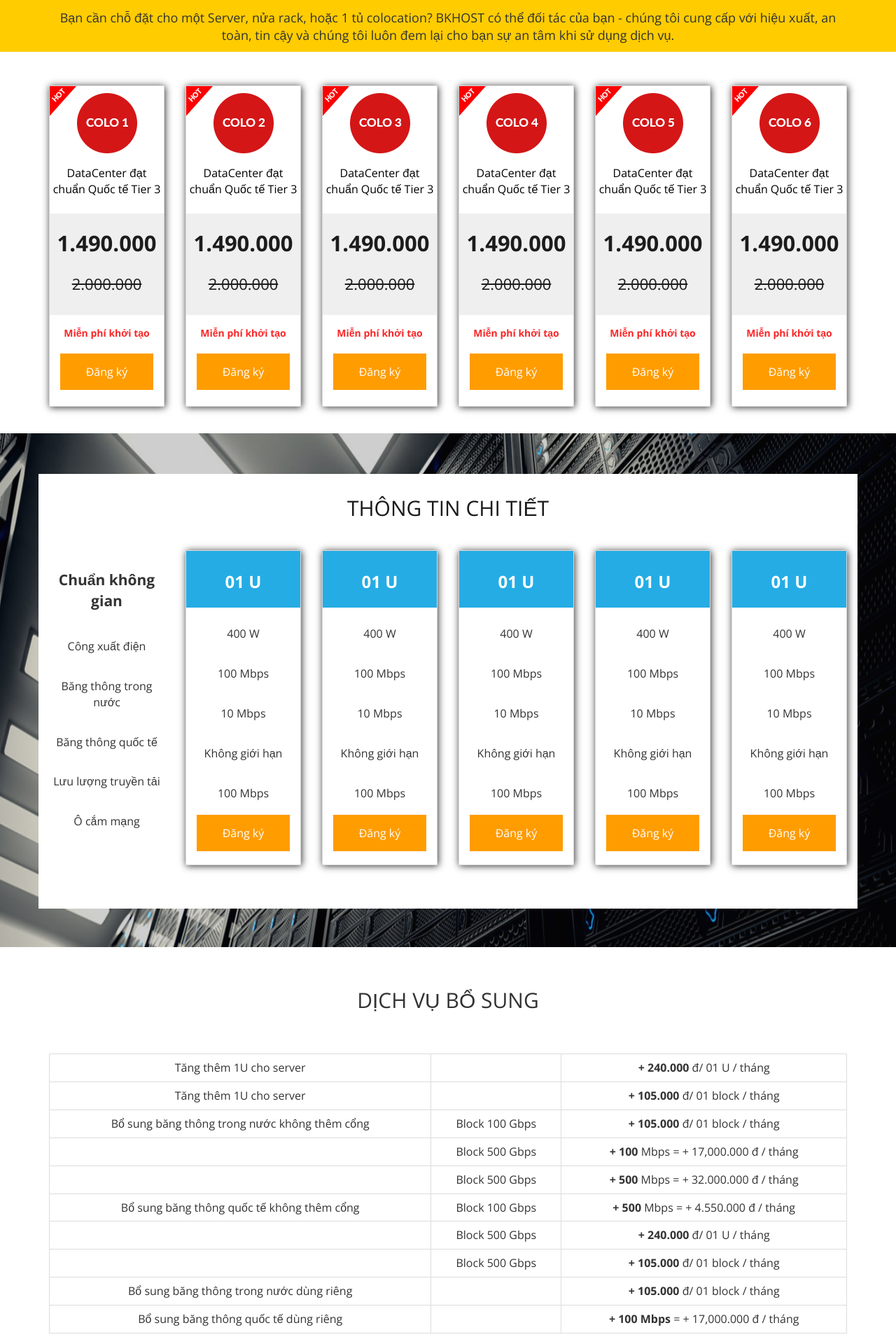
After one commit to thangnv27/bkhost_html, a PHP site: page /thue-cho-dat-server.php in a window 1280 px wide. The commit adds this page. Shown: the part 541-2461 px from the top of the page at 70% size. Run offline with PHP 8.4, Linux system fonts and the light colour scheme; data that the repository does not hold is empty; some libraries are stand-ins or nearby versions.

Commit message:
File Thue Cho Dat Server

```diff
--- a/style2.css
+++ b/style2.css
@@ -40,8 +40,14 @@
     background-size: 100% 100%;
 }
 
+.layer-old-8 .slide-thue-cho-dat-server {
+    background: url("images/slide-thue-may-chu-rieng.png");
+    background-repeat: no-repeat;
+    background-size: 100% 100%;
+}
+
 .layer-old-5 .text-slide-3, .layer-old-6 .text-slide-3,
-  .layer-old-7 .text-slide-3 {
+  .layer-old-7 .text-slide-3, .layer-old-8 .text-slide-3 {
   background: #ffcc00;
 }
 
@@ -888,3 +894,220 @@
 .layer-old-7 .hosting-company .content-web-hosting {
   padding: 41px 32px 82px 32px;
 }
+
+.layer-old-8 .content-1 {
+  padding-top: 48px;
+  padding-bottom: 38px;
+}
+
+.layer-old-8 .block-content {
+  position: relative;
+  border: 1px solid #d9d9d9;
+  padding-top: 10px;
+  padding-bottom: 37px;
+  box-shadow: 1px 1px 10px 0px;
+  -moz-box-shadow: 1px 1px 10px 0px;
+  -webkit-box-shadow: 1px 1px 10px 0px;
+}
+
+.layer-old-8 .block-content .icon-hot {
+  position: absolute;
+  top: 0;
+  left: 0;
+}
+
+.layer-old-8 .block-content .icon-loco {
+  margin-bottom: 17px;
+}
+
+.layer-old-8 .block-content .text-1 {
+  font-size: 1.6em;
+  font-weight: 300;
+  color: #000;
+  margin-bottom: 23px;
+}
+
+.layer-old-8 .block-content .block-child {
+  background: #efefef;
+  padding-top: 20px;
+  padding-bottom: 29px;
+}
+
+.layer-old-8 .block-content .text-2 {
+  font-size: 3.1em;
+  font-weight: bold;
+  color: #1c1c1c;
+  margin-bottom: 21px;
+}
+
+.layer-old-8 .block-content .text-3 {
+  font-size: 2.2em;
+  font-weight: 300;
+  color: #1c1c1c;
+}
+
+.layer-old-8 .block-content .text-4 {
+  font-size: 1.4em;
+  font-weight: bold;
+  color: #fb2627;
+  margin-top: 16px;
+  margin-bottom: 34px;
+}
+
+.layer-old-8 .block-content a {
+  font-size: 1.6em;
+  font-weight: 300;
+  color: #fff;
+  background: #ff9c00;
+  padding: 15px 37px;
+}
+
+.layer-old-8 .content-2 {
+  background: url("images/bg-content2-thue-cho-dat-server.png");
+  background-repeat: no-repeat;
+  background-size: 100% 100%;
+  padding-top: 58px;
+  padding-bottom: 55px;
+}
+
+.layer-old-8 .content-2 .wrap-content2 {
+  background: #fff;
+  padding-top: 28px;
+  padding-bottom: 62px;
+}
+
+.layer-old-8 .content-2 .wrap-content2 .text-1 {
+  font-size: 3em;
+  font-weight: normal;
+  text-transform: uppercase;
+  color: #1b1b1b;
+  margin-bottom: 38px;
+}
+
+.layer-old-8 .content-2 .wrap-content2 .text-2 {
+  margin-top: 27px;
+  font-size: 2.1em;
+  font-weight: bold;
+  margin-bottom: 39px;
+}
+
+.layer-old-8 .content-2 .wrap-content2 .text-3 {
+  font-size: 1.6em;
+  font-weight: 300;
+  margin-bottom: 34px;
+}
+
+.layer-old-8 .content-2 .wrap-content2 .block-child {
+  border: 1px solid #d9d9d9;
+  padding-bottom: 34px;
+  box-shadow: 1px 1px 10px 0px;
+  -moz-box-shadow: 1px 1px 10px 0px;
+  -webkit-box-shadow: 1px 1px 10px 0px;
+}
+
+.layer-old-8 .content-2 .wrap-content2 .text-4 {
+  font-size: 2.4em;
+  font-weight: bold;
+  text-transform: uppercase;
+  color: #fff;
+  background: #25ace5;
+  padding-top: 27px;
+  padding-bottom: 20px;
+  margin-bottom: 26px;
+}
+
+.layer-old-8 .content-2 .wrap-content2 a {
+  font-size: 1.6em;
+  color: #fff;
+  font-weight: 300;
+  background: #ff9c00;
+  padding: 15px 37px;
+}
+
+.layer-old-8 .content-3 {
+  padding-top: 55px;
+  padding-bottom: 59px;
+}
+
+.layer-old-8 .content-3 .text-1 {
+  font-size: 3em;
+  font-weight: normal;
+  text-transform: uppercase;
+  margin-bottom: 54px;
+}
+
+.layer-old-8 .content-3 .line-row {
+  border-bottom: 1px solid #d6d6d6;
+}
+
+.layer-old-8 .content-3 .text-2 {
+  font-size: 1.6em;
+  font-weight: normal;
+}
+
+.layer-old-8 .content-3 .text-3 {
+  font-size: 1.6em;
+  font-weight: 300;
+}
+
+.layer-old-8 .content-3 .text-4 {
+  font-size: 1.6em;
+  font-weight: 300;
+}
+
+.layer-old-8 .content-3 .col-left {
+  border-right: 1px solid #d6d6d6;
+}
+
+.layer-old-8 .content-3 .col-right {
+  border-left: 1px solid #d6d6d6;
+}
+
+.layer-old-8 .content-4 {
+  background: #ff4141;
+}
+
+.layer-old-8 .content-4 .text-1 {
+  margin-top: 63px;
+}
+
+.layer-old-8 .content-4 .text-2 {
+  margin-bottom: 66px;
+}
+
+.layer-old-8 .content-4 img {
+  margin-top: 69px;
+}
+
+.layer-old-8 .content-4 .text-1,
+  .layer-old-8 .content-4 .text-2 {
+  font-size: 3em;
+  font-weight: normal;
+  color: #fff;
+  text-transform: uppercase;
+}
+
+.layer-old-8 .content-4 .text-3 {
+  font-size: 7.2em;
+  color: #fff;
+  margin-top: 25px;
+}
+
+.layer-old-8 .content-4 .text-4 {
+  font-size: 3em;
+  color: #fff;
+}
+
+.layer-old-8 .content-5 {
+  padding-top: 100px;
+  padding-bottom: 115px;
+}
+
+.layer-old-8 .content-5 img {
+  margin-bottom: 38px;
+}
+
+.layer-old-8 .content-5 .text-1 {
+  font-size: 1.8em;
+  font-weight: 300;
+}
--- /dev/null
+++ b/thue-cho-dat-server.php
@@ -0,0 +1,360 @@
+<?php include("header.php"); ?>
+<div class="layer-old-8">
+  <div class="slide-thue-cho-dat-server text-center">
+    <div class="container">
+      <h1 class="text-slide-1">Kế hoạch thuê chỗ đặt Server</h1>
+      <h2 class="text-slide-2">Tin cậy, an toàn, hiệu xuất cao</h2>
+    </div>
+  </div>
+  <div class="text-slide-3">
+    <div class="container">
+      <p>
+        Bạn cần chỗ đặt cho một Server, nửa rack, hoặc 1 tủ colocation? BKHOST có thể đối tác của bạn - chúng tôi cung cấp với hiệu xuất, an toàn, tin cậy và chúng tôi luôn đem lại cho bạn sự an tâm khi sử dụng dịch vụ.
+      </p>
+    </div>
+  </div>
+  <div class="content-1">
+    <div class="container">
+      <div class="row text-center">
+        <div class="col-md-2">
+          <div class="block-content">
+            <img class="icon-hot" src="images/icon-hot.png" alt="Icon Hot">
+            <img class="icon-loco" src="images/colo-1.png" alt="Icon Colo">
+            <div class="text-1">
+              DataCenter đạt chuẩn Quốc tế Tier 3
+            </div>
+            <div class="block-child">
+              <div class="text-2">
+                1.490.000
+              </div>
+              <div class="text-3">
+                <strike>2.000.000</strike>
+              </div>
+            </div>
+            <div class="text-4">
+              Miễn phí khởi tạo
+            </div>
+            <a href="#" class="btn-register-hosting">
+                Đăng ký
+            </a>
+          </div>
+        </div>
+        <div class="col-md-2">
+          <div class="block-content">
+            <img class="icon-hot" src="images/icon-hot.png" alt="Icon Hot">
+            <img class="icon-loco" src="images/colo-2.png" alt="Icon Colo">
+            <div class="text-1">
+              DataCenter đạt chuẩn Quốc tế Tier 3
+            </div>
+            <div class="block-child">
+              <div class="text-2">
+                1.490.000
+              </div>
+              <div class="text-3">
+                <strike>2.000.000</strike>
+              </div>
+            </div>
+            <div class="text-4">
+              Miễn phí khởi tạo
+            </div>
+            <a href="#" class="btn-register-hosting">
+                Đăng ký
+            </a>
+          </div>
+        </div>
+        <div class="col-md-2">
+          <div class="block-content">
+            <img class="icon-hot" src="images/icon-hot.png" alt="Icon Hot">
+            <img class="icon-loco" src="images/colo-3.png" alt="Icon Colo">
+            <div class="text-1">
+              DataCenter đạt chuẩn Quốc tế Tier 3
+            </div>
+            <div class="block-child">
+              <div class="text-2">
+                1.490.000
+              </div>
+              <div class="text-3">
+                <strike>2.000.000</strike>
+              </div>
+            </div>
+            <div class="text-4">
+              Miễn phí khởi tạo
+            </div>
+            <a href="#" class="btn-register-hosting">
+                Đăng ký
+            </a>
+          </div>
+        </div>
+        <div class="col-md-2">
+          <div class="block-content">
+            <img class="icon-hot" src="images/icon-hot.png" alt="Icon Hot">
+            <img class="icon-loco" src="images/colo-4.png" alt="Icon Colo">
+            <div class="text-1">
+              DataCenter đạt chuẩn Quốc tế Tier 3
+            </div>
+            <div class="block-child">
+              <div class="text-2">
+                1.490.000
+              </div>
+              <div class="text-3">
+                <strike>2.000.000</strike>
+              </div>
+            </div>
+            <div class="text-4">
+              Miễn phí khởi tạo
+            </div>
+            <a href="#" class="btn-register-hosting">
+                Đăng ký
+            </a>
+          </div>
+        </div>
+        <div class="col-md-2">
+          <div class="block-content">
+            <img class="icon-hot" src="images/icon-hot.png" alt="Icon Hot">
+            <img class="icon-loco" src="images/colo-5.png" alt="Icon Colo">
+            <div class="text-1">
+              DataCenter đạt chuẩn Quốc tế Tier 3
+            </div>
+            <div class="block-child">
+              <div class="text-2">
+                1.490.000
+              </div>
+              <div class="text-3">
+                <strike>2.000.000</strike>
+              </div>
+            </div>
+            <div class="text-4">
+              Miễn phí khởi tạo
+            </div>
+            <a href="#" class="btn-register-hosting">
+                Đăng ký
+            </a>
+          </div>
+        </div>
+        <div class="col-md-2">
+          <div class="block-content">
+            <img class="icon-hot" src="images/icon-hot.png" alt="Icon Hot">
+            <img class="icon-loco" src="images/colo-6.png" alt="Icon Colo">
+            <div class="text-1">
+              DataCenter đạt chuẩn Quốc tế Tier 3
+            </div>
+            <div class="block-child">
+              <div class="text-2">
+                1.490.000
+              </div>
+              <div class="text-3">
+                <strike>2.000.000</strike>
+              </div>
+            </div>
+            <div class="text-4">
+              Miễn phí khởi tạo
+            </div>
+            <a href="#" class="btn-register-hosting">
+                Đăng ký
+            </a>
+          </div>
+        </div>
+      </div>
+    </div>
+  </div>
+  <div class="content-2 text-center">
+    <div class="container wrap-content2">
+      <div class="text-1">THÔNG TIN CHI TIẾT</div>
+      <div class="row">
+        <div class="col-md-2">
+          <div class="text-2">Chuẩn không gian</div>
+          <div class="text-3">Công xuất điện</div>
+          <div class="text-3">Băng thông trong nước</div>
+          <div class="text-3">Băng thông quốc tế</div>
+          <div class="text-3">Lưu lượng truyền tải</div>
+          <div class="text-3">Ô cắm mạng</div>
+        </div>
+        <div class="col-md-2">
+          <div class="block-child">
+            <div class="text-4">01 U</div>
+            <div class="text-3">400 W</div>
+            <div class="text-3">100 Mbps</div>
+            <div class="text-3">10 Mbps</div>
+            <div class="text-3">Không giới hạn</div>
+            <div class="text-3">100 Mbps</div>
+            <a href="javascript:void(0)">Đăng ký</a>
+          </div>
+        </div>
+        <div class="col-md-2">
+          <div class="block-child">
+            <div class="text-4">01 U</div>
+            <div class="text-3">400 W</div>
+            <div class="text-3">100 Mbps</div>
+            <div class="text-3">10 Mbps</div>
+            <div class="text-3">Không giới hạn</div>
+            <div class="text-3">100 Mbps</div>
+            <a href="javascript:void(0)">Đăng ký</a>
+          </div>
+        </div>
+        <div class="col-md-2">
+          <div class="block-child">
+            <div class="text-4">01 U</div>
+            <div class="text-3">400 W</div>
+            <div class="text-3">100 Mbps</div>
+            <div class="text-3">10 Mbps</div>
+            <div class="text-3">Không giới hạn</div>
+            <div class="text-3">100 Mbps</div>
+            <a href="javascript:void(0)">Đăng ký</a>
+          </div>
+        </div>
+        <div class="col-md-2">
+          <div class="block-child">
+            <div class="text-4">01 U</div>
+            <div class="text-3">400 W</div>
+            <div class="text-3">100 Mbps</div>
+            <div class="text-3">10 Mbps</div>
+            <div class="text-3">Không giới hạn</div>
+            <div class="text-3">100 Mbps</div>
+            <a href="javascript:void(0)">Đăng ký</a>
+          </div>
+        </div>
+        <div class="col-md-2">
+          <div class="block-child">
+            <div class="text-4">01 U</div>
+            <div class="text-3">400 W</div>
+            <div class="text-3">100 Mbps</div>
+            <div class="text-3">10 Mbps</div>
+            <div class="text-3">Không giới hạn</div>
+            <div class="text-3">100 Mbps</div>
+            <a href="javascript:void(0)">Đăng ký</a>
+          </div>
+        </div>
+      </div>
+    </div>
+  </div>
+  <div class="content-3 text-center">
+    <div class="container">
+      <div class="text-1">DỊCH VỤ BỔ SUNG</div>
+      <table class="table table-bordered">
+        <tbody>
+          <tr>
+            <td class="text-2">Tăng thêm 1U cho server</td>
+            <td></td>
+            <td class="text-4"><b>+ 240.000</b> đ/ 01 U / tháng</td>
+          </tr>
+          <tr>
+            <td class="text-2">Tăng thêm 1U cho server</td>
+            <td></td>
+            <td class="text-4"><b>+ 105.000</b> đ/ 01 block / tháng</td>
+          </tr>
+          <tr>
+            <td class="text-2">Bổ sung băng thông trong nước không thêm cổng</td>
+            <td class="text-3">Block 100 Gbps</td>
+            <td class="text-4"><b>+ 105.000</b> đ/ 01 block / tháng</td>
+          </tr>
+          <tr>
+            <td></td>
+            <td class="text-3">Block 500 Gbps</td>
+            <td class="text-4"><b>+ 100</b> Mbps = + 17,000.000 đ / tháng</td>
+          </tr>
+          <tr>
+            <td></td>
+            <td class="text-3">Block 500 Gbps</td>
+            <td class="text-4"><b>+ 500</b> Mbps = + 32.000.000 đ / tháng</td>
+          </tr>
+          <tr>
+            <td class="text-2">Bổ sung băng thông quốc tế không thêm cổng</td>
+            <td class="text-3">Block 100 Gbps</td>
+            <td class="text-4"><b>+ 500</b> Mbps = + 4.550.000 đ / tháng</td>
+          </tr>
+          <tr>
+            <td></td>
+            <td class="text-3">Block 500 Gbps</td>
+            <td class="text-4"><b>+ 240.000</b> đ/ 01 U / tháng</td>
+          </tr>
+          <tr>
+            <td></td>
+            <td class="text-3">Block 500 Gbps</td>
+            <td class="text-4"><b>+ 105.000</b> đ/ 01 block / tháng</td>
+          </tr>
+          <tr>
+            <td class="text-2">Bổ sung băng thông trong nước dùng riêng</td>
+            <td></td>
+            <td class="text-4"><b>+ 105.000</b> đ/ 01 block / tháng</td>
+          </tr>
+          <tr>
+            <td class="text-2">Bổ sung băng thông quốc tế dùng riêng</td>
+            <td></td>
+            <td class="text-4"><b>+ 100 Mbps</b> = + 17,000.000 đ / tháng</td>
+          </tr>
+        </tbody>
+      </table>
+    </div>
+  </div>
+  <div class="content-4 text-center">
+    <div class="container">
+      <div class="row">
+        <div class="col-md-1"></div>
+        <div class="col-md-3">
+          <div class="text-1">
+            HỖ TRỢ KỸ THUẬT
+          </div>
+          <div class="text-2">
+            24/7
+          </div>
+        </div>
+        <div class="col-md-2">
+          <img src="images/icon-content-4-thue-cho-dat-server.png" alt="Icon Content 4">
+        </div>
+        <div class="col-md-3">
+          <div class="text-3">
+            99%
+          </div>
+          <div class="text-4">
+            Network SLA
+          </div>
+        </div>
+        <div class="col-md-3">
+          <div class="text-3">
+            99%
+          </div>
+          <div class="text-4">
+            Network SLA
+          </div>
+        </div>
+      </div>
+    </div>
+  </div>
+  <div class="content-5 text-center">
+    <div class="container">
+      <div class="row">
+        <div class="col-md-4">
+          <img src="images/icon-time-black.png" alt="Icon Time Black">
+          <div class="text-1">
+            BKHOST đảm bảo băng thông cao cấp cho phép bạn để phục vụ các ứng dụng, nội dung, và các trang web ở tốc độ cao mà không lo lắng về giới hạn
+          </div>
+        </div>
+        <div class="col-md-4">
+          <img src="images/icon-power-black.png" alt="Icon Power Black">
+          <div class="text-1">
+            Hệ thống điện an toàn với máy biến áp chuyên dụng và máy phát điện, và hỗ trợ bởi một 230-volt cung cấp điện liên tục với khả năng dự phòng đầy đủ
+          </div>
+        </div>
+        <div class="col-md-4">
+          <img src="images/icon-lock-black.png" alt="Icon Lock Black">
+          <div class="text-1">
+            Hỗ trợ 24/7 với hệ thống của bạn, chúng tôi cung cấp KVM để bạn luôn chủ động điều hành Server từ xa cho dù Server bị tắt.
+          </div>
+        </div>
+      </div>
+    </div>
+  </div>
+  <div class="register-service text-center">
+      <div class="container">
+          <p class="text-register-service">
+              Đăng ký <span>dịch vụ khác</span> kèm theo Cloud VPS của bạn?
+          </p>
+          <div class="button-register-service">
+              <a href="javascript:void(0)">
+                  <img class="screenshot-2" src="images/btn-register-now.png">
+              </a>
+          </div>
+      </div>
+  </div>
+</div>
+<?php include("footer.php"); ?>
```
Also changed, not shown: images/bg-content2-thue-cho-dat-server.png (added), images/colo-1.png (added), images/colo-2.png (added), images/colo-3.png (added), images/colo-4.png (added), images/colo-5.png (added), images/colo-6.png (added), images/icon-content-4-thue-cho-dat-server.png (added), images/icon-hot.png (added), images/icon-lock-black.png (added), images/icon-power-black.png (added), images/icon-time-black.png (added).
